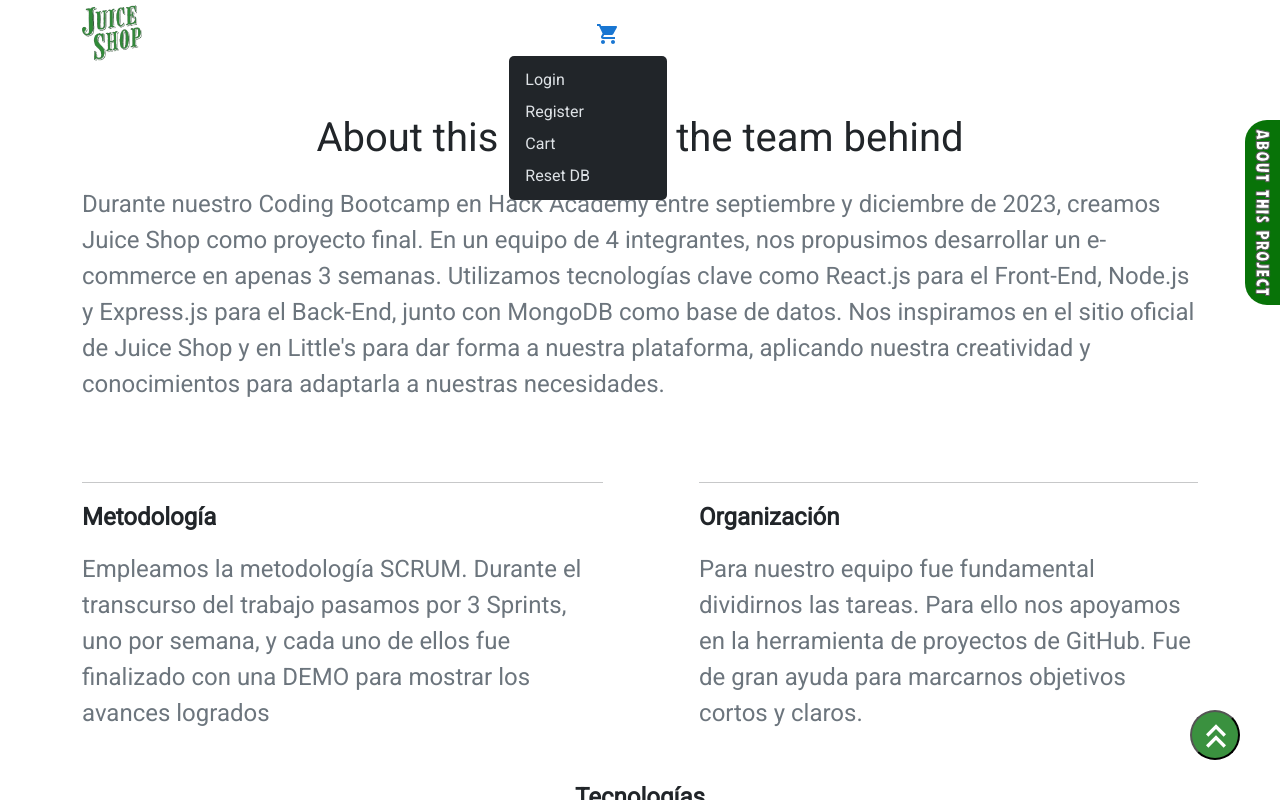
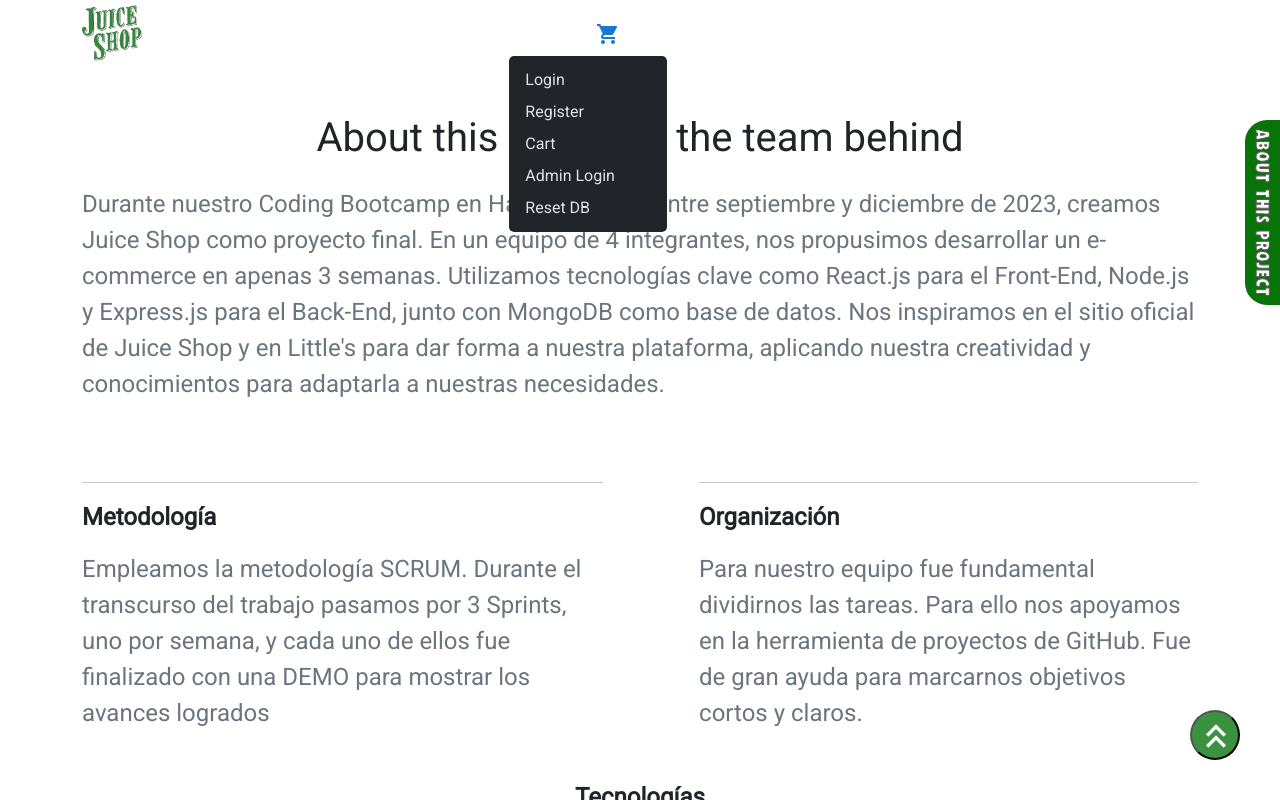
Before and after one commit to emilianozapata01/HackAcademy_FinalProyect_E-commerce, a React (Vite) app: page /about-this-proyect in a window 1280 px wide. Both pictures are taken after a click on the button 538 px from the left and 33 px from the top of the page. Shown: the top 800 px of the page. Built offline with nearby package versions, Linux system fonts and the light colour scheme.

Commit message:
updateNavbar

```diff
--- a/src/components/Navbar.jsx
+++ b/src/components/Navbar.jsx
@@ -145,6 +145,11 @@ function NavBar({ setHovered }) {
                         Cart
                       </Dropdown.Item>
                     )}
+                    {!buyer && (
+                      <Dropdown.Item>
+                        <Link to="/admin">Admin Login</Link>
+                      </Dropdown.Item>
+                    )}
                     {buyer && (
                       <Dropdown.Item onClick={() => navigate("/profile")}>
                         Profile
```
